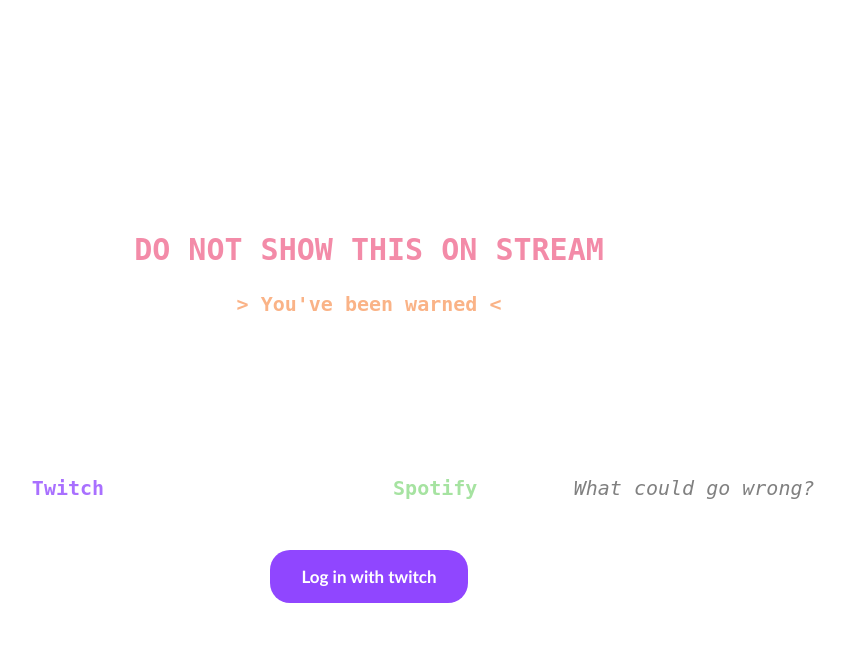
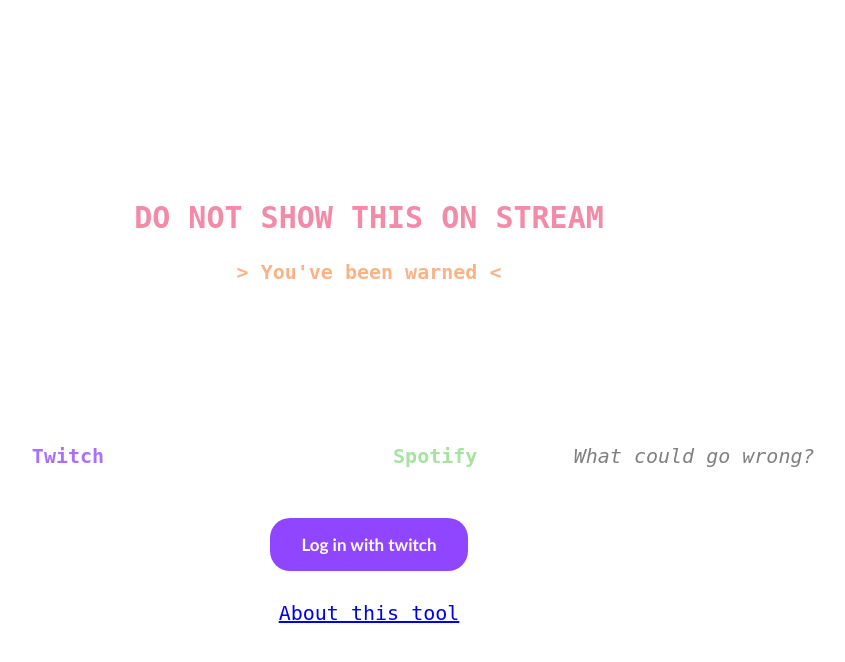
Before and after one commit to Schlvf/Twitch2Spotify, a FastAPI app: page / in a window 1280 px wide. Shown: the top 662 px of the page, without its empty margins (271-1116 px from the left). Run offline with FastAPI, Linux system fonts and the light colour scheme.

Commit message:
Made visual changes in the dashboard and index templates

```diff
--- a/static/template/index.html
+++ b/static/template/index.html
@@ -23,6 +23,9 @@
       <a href="{{ twitch_auth_url }}" class="btn twitch-login-btn"
         >Log in with twitch</a
       >
+      <div class="content-block">
+        <a href="/about">About this tool</a>
+      </div>
     </div>
   </body>
 </html>
```
Also changed, not shown: static/template/dashboard.html (+4 -4 lines).
